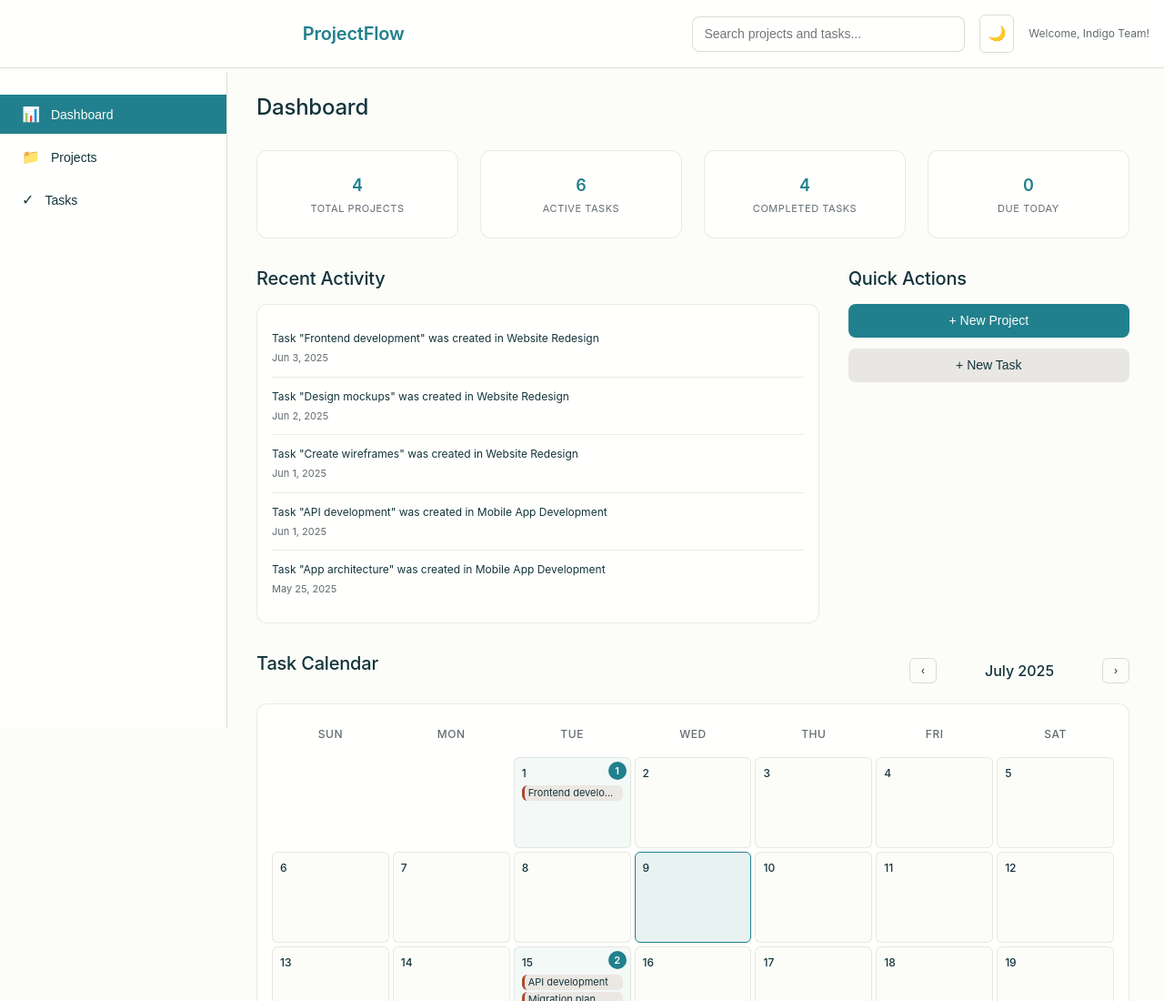
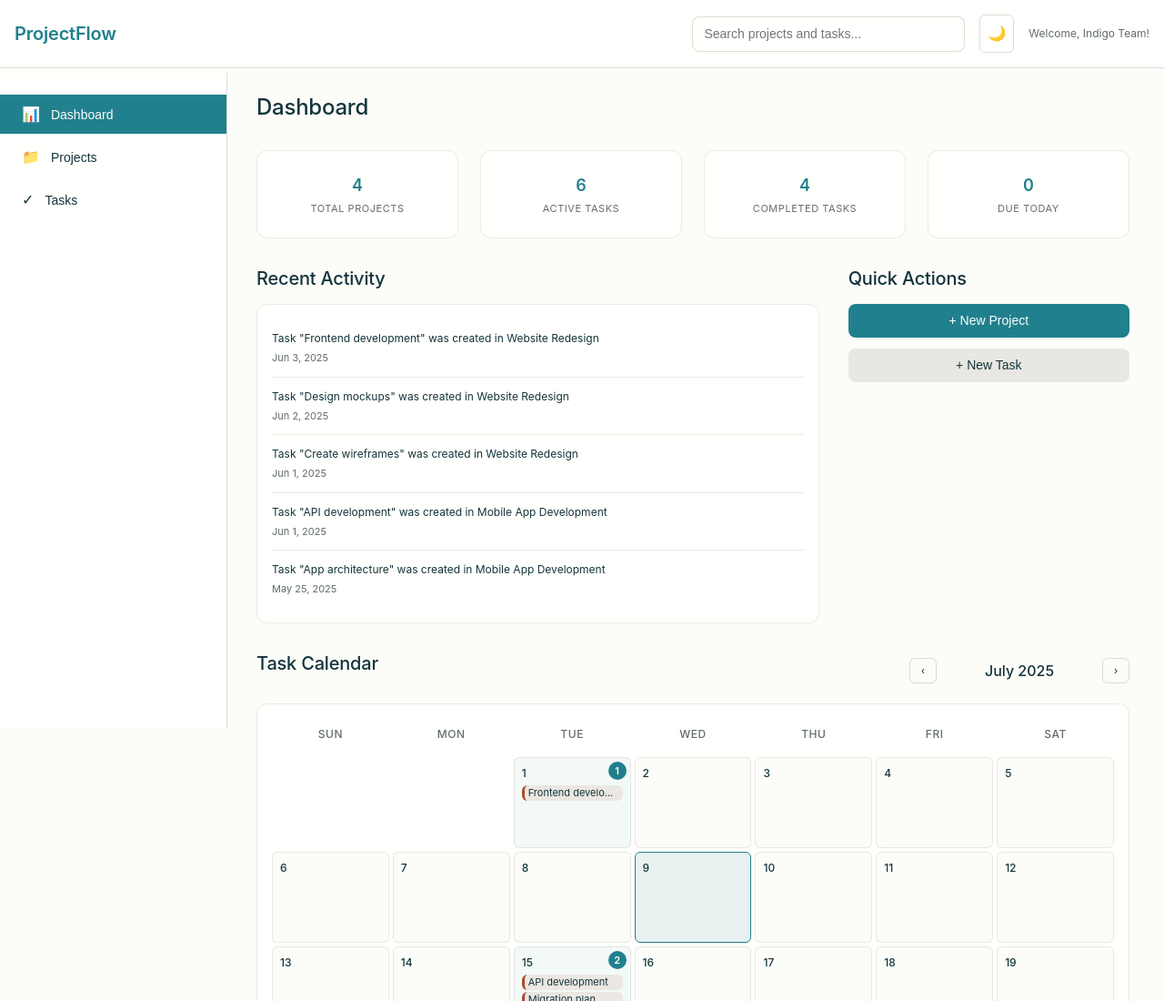
Before and after one commit to dicky0223/Task-scheduler-Tool, a website: page index.html in a window 1280 px wide. Shown: the top 1100 px of the page at 91% size. Drawn offline with Linux system fonts and the light colour scheme; a web font is replaced by a local one.

Commit message:
Updated style.css

```diff
--- a/style.css
+++ b/style.css
@@ -673,6 +673,7 @@ select.form-control {
   padding: 0 var(--space-16);
   display: flex;
   align-items: center;
+  justify-content: space-between;
 }
 
 .header__title {
@@ -2082,11 +2083,6 @@ select.form-control {
   .sidebar-overlay {
     display: none;
   }
-
-  .header__title {
-    flex-grow: 1;
-    text-align: center;
-  }
 }
 
 /* Smooth scrolling for the entire page */
```
